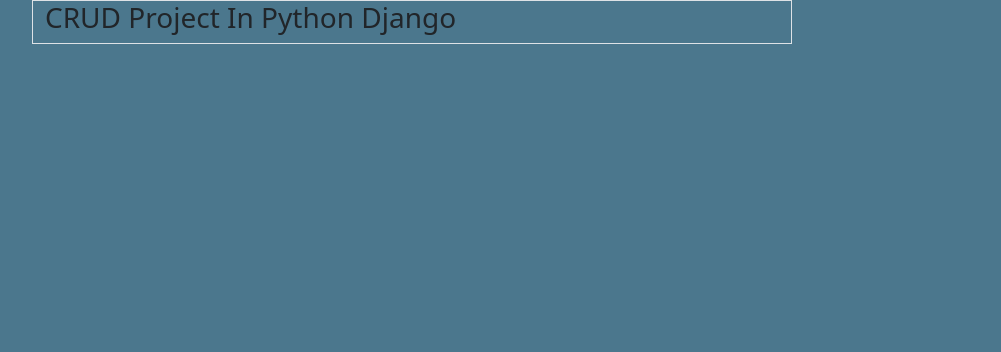
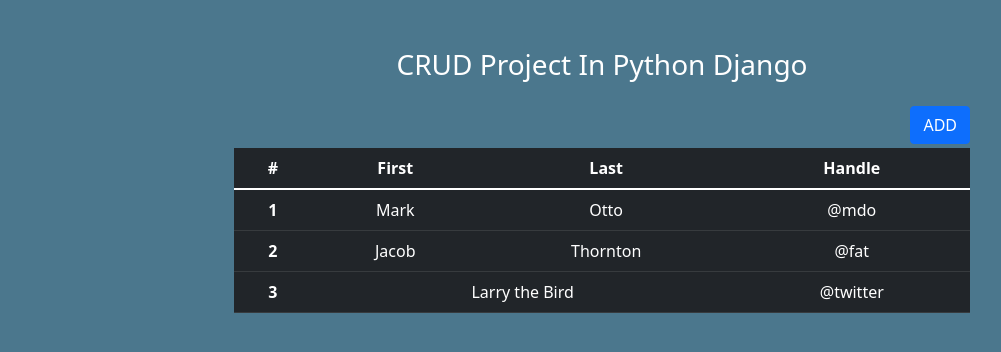
Before and after one commit to Jose-Humberto-07/crud-python-django, a Django app: page / in a window 1280 px wide. Shown: the top 352 px of the page, without its empty margins (38-1039 px from the left). Run offline with Django 4.2, Linux system fonts and the light colour scheme.

Commit message:
add table in tamplate

```diff
--- a/core/templates/core/home.html
+++ b/core/templates/core/home.html
@@ -3,9 +3,47 @@
 {% block main_content %}
 
 <section class="container">
-    <div class="row">
-        <div class="col-sm-8 border">
+    <div class="row justify-content-around text-center text-white mt-5">
+        <div class="col-sm-8">
             <h3>CRUD Project In Python Django</h3>
+        </div>
+    </div>
+    <div class="row justify-content-around mt-3">
+        <div class="col-sm-8">
+            <a href="#" class="btn btn-primary float-end">ADD</a>
+        </div>
+    </div>
+    <div class="row justify-content-around text-center text-white mt-1">
+        <div class="col-sm-8">
+            <table class="table table-dark table-hover">
+                <thead>
+                    <tr>
+                      <th scope="col">#</th>
+                      <th scope="col">First</th>
+                      <th scope="col">Last</th>
+                      <th scope="col">Handle</th>
+                    </tr>
+                </thead>
+                <tbody>
+                    <tr>
+                      <th scope="row">1</th>
+                      <td>Mark</td>
+                      <td>Otto</td>
+                      <td>@mdo</td>
+                    </tr>
+                    <tr>
+                      <th scope="row">2</th>
+                      <td>Jacob</td>
+                      <td>Thornton</td>
+                      <td>@fat</td>
+                    </tr>
+                    <tr>
+                      <th scope="row">3</th>
+                      <td colspan="2">Larry the Bird</td>
+                      <td>@twitter</td>
+                    </tr>
+                  </tbody>
+            </table>
         </div>
     </div>
 </section>
```
